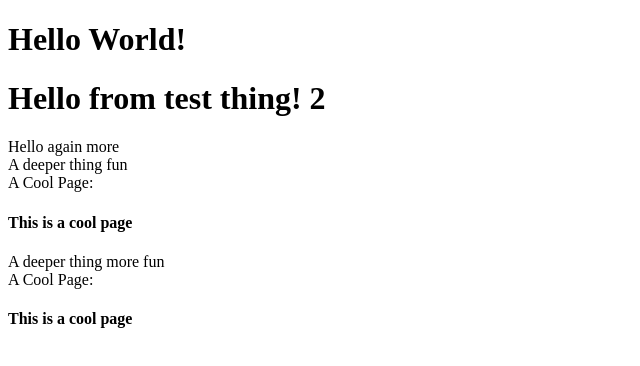
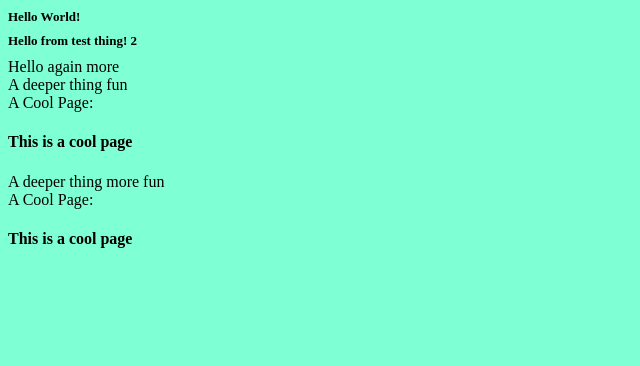
Before and after one commit to jdglaser/random-test-thing, a website: page src/index.html in a window 1280 px wide. Shown: the whole page, without its empty margins (0-640 px from the left). Drawn offline with nearby package versions, Linux system fonts and the light colour scheme; files that its build step writes are made by us from their sources.

Commit message:
one more

```diff
--- /dev/null
+++ b/src/css/main.css
@@ -0,0 +1,7 @@
+body {
+    background-color: aquamarine;
+}
+
+h1 {
+    font-size: small;
+}
--- a/src/index.html
+++ b/src/index.html
@@ -5,6 +5,7 @@
         <meta http-equiv="X-UA-Compatible" content="IE=edge">
         <meta name="viewport" content="width=device-width, initial-scale=1.0">
         <title>{{ title }}</title>
+        <link rel="stylesheet" href="./css/main.css" />
     </head>
     <body>
         <h1>Hello World!</h1>
```
Also changed, not shown: output/css/main.css (added), output/index.html.
